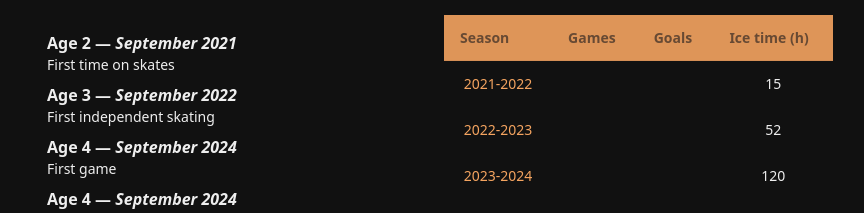
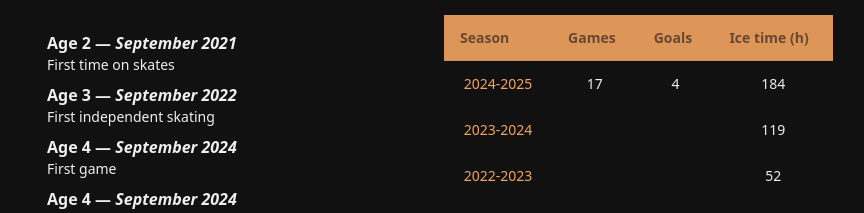
Before and after one commit to creamy-seas/bigv-portfolio, a React (Vite) app: page / in a window 1280 px wide. Shown: the part 726-939 px from the top of the page, without its empty margins (208-1072 px from the left). Built offline with nearby package versions, Linux system fonts and the light colour scheme.

Commit message:
refactor: season table read from config

```diff
--- a/src/pages/LandingPage/SeasonTable.tsx
+++ b/src/pages/LandingPage/SeasonTable.tsx
@@ -1,39 +1,23 @@
-import React from "react";
-
-interface Season {
-  season: string;
-  games: string;
-  goals: string;
-  iceTime: number;
-}
+import React, { useEffect, useMemo, useState } from "react";
+import { loadGameStats, type GameStats } from "../../utils/loadGameStats";
+import { loadTimeLog, type TimeLog } from "../../utils/loadTimeLog";
+import { buildSeasonTable } from "../../utils/buildSeasonTable";
 
 const SeasonTable: React.FC = () => {
-  const data: Season[] = [
-    {
-      season: "2021-2022",
-      games: "",
-      goals: "",
-      iceTime: 15,
-    },
-    {
-      season: "2022-2023",
-      games: "",
-      goals: "",
-      iceTime: 52,
-    },
-    {
-      season: "2023-2024",
-      games: "",
-      goals: "",
-      iceTime: 120,
-    },
-    {
-      season: "2024-2025",
-      games: "17",
-      goals: "4",
-      iceTime: 184,
-    },
-  ];
+  const [gameStats, setGameStats] = useState<GameStats[] | null>(null);
+  useEffect(() => {
+    loadGameStats().then(setGameStats);
+  }, []);
+
+  const [timeLog, setTimeLog] = useState<TimeLog[] | null>(null);
+  useEffect(() => {
+    loadTimeLog().then(setTimeLog);
+  }, []);
+
+  const data = useMemo(() => {
+    if (timeLog === null || gameStats === null) return [];
+    return buildSeasonTable(gameStats, timeLog);
+  }, [timeLog, gameStats]);
 
   return (
     <section className="p-2 rounded-lg overflow-auto">
@@ -56,7 +40,7 @@ const SeasonTable: React.FC = () => {
               <td className="font-medium text-myflame">{r.season}</td>
               <td>{r.games}</td>
               <td>{r.goals}</td>
-              <td>{r.iceTime}</td>
+              <td>{r.timeOnIceH}</td>
             </tr>
           ))}
         </tbody>
--- /dev/null
+++ b/src/utils/buildSeasonTable.ts
@@ -0,0 +1,42 @@
+import type { GameStats } from "./loadGameStats";
+import type { TimeLog } from "./loadTimeLog";
+
+interface Season {
+  season: string;
+  games: number | null;
+  goals: number | null;
+  timeOnIceH: number;
+}
+
+/**
+ * Bundle info for a season summary
+ */
+export function buildSeasonTable(
+  gameStats: GameStats[],
+  timeLog: TimeLog[],
+): Array<Season> {
+  const m = new Map<
+    string,
+    { games: number; goals: number; timeOnIceH: number }
+  >();
+
+  for (const { season, goals } of gameStats) {
+    const e = m.get(season) ?? { games: 0, goals: 0, timeOnIceH: 0 };
+    e.games++;
+    e.goals += goals ?? 0;
+    m.set(season, e);
+  }
+
+  for (const { season, timeOnIceH } of timeLog) {
+    const e = m.get(season) ?? { games: 0, goals: 0, timeOnIceH: 0 };
+    e.timeOnIceH += timeOnIceH;
+    m.set(season, e);
+  }
+
+  return Array.from(m, ([season, { games, goals, timeOnIceH }]) => ({
+    season,
+    games: games > 0 ? games : null,
+    goals: goals > 0 ? goals : null,
+    timeOnIceH,
+  })).sort((a, b) => parseInt(b.season, 10) - parseInt(a.season, 10));
+}
```
